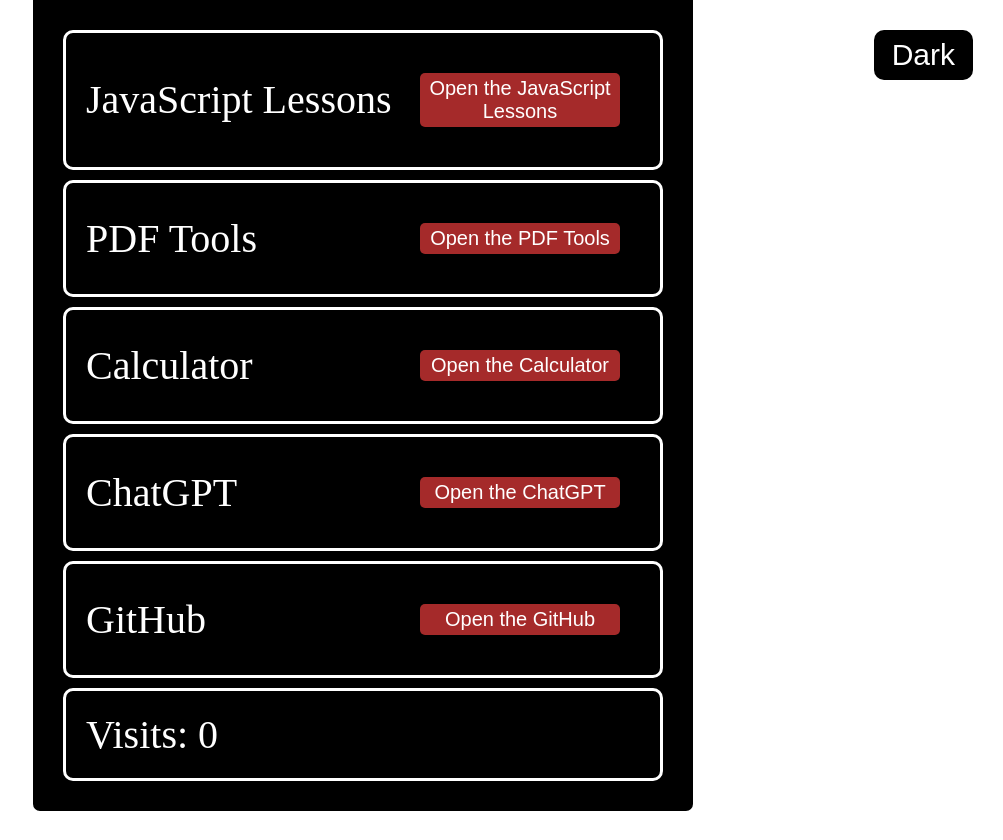
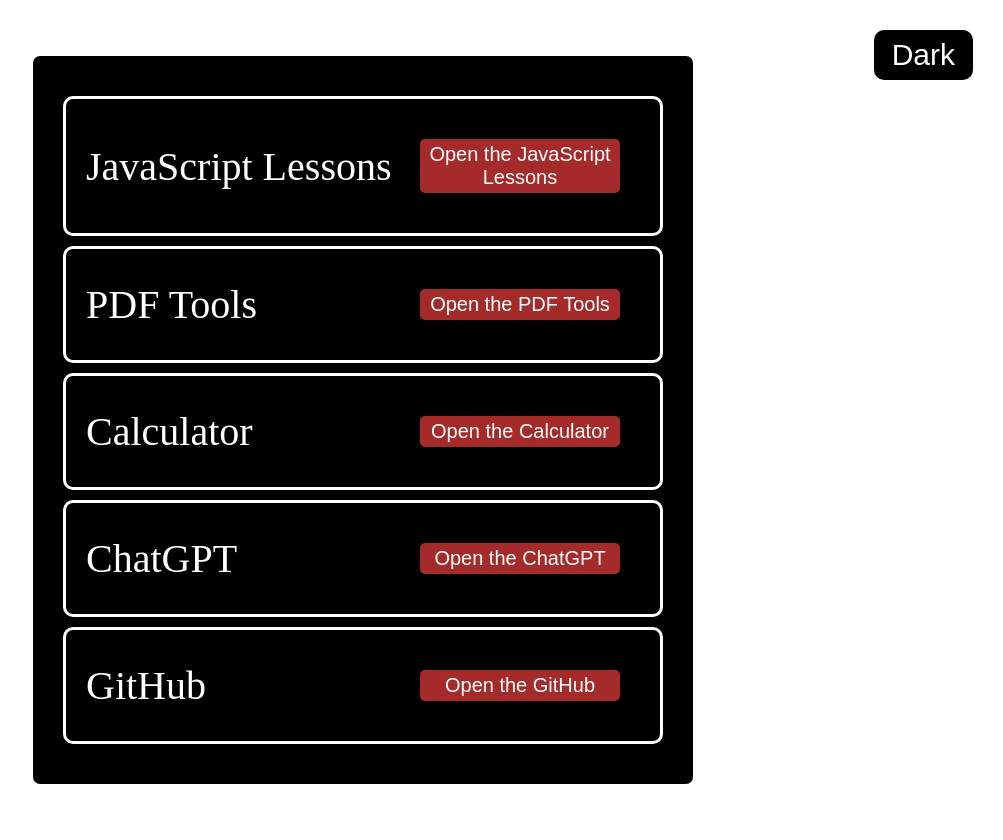
Before and after one commit to Sayed-Arsalan-Mahmudi/Sayed-Arsalan-Mahmudi.github.io, a plain HTML site: page index.html in a window 1280 px wide. Shown: the whole page, without its empty margins (277-1280 px from the left). Before the commit the page ends 814 px from the top, so only its background shows below. Drawn offline with Linux system fonts and the light colour scheme.

Commit message:
Visitor Counter system has been removed.

```diff
--- a/index.html
+++ b/index.html
@@ -36,12 +36,6 @@
             <p class="firstDivP">GitHub</p>
             <a href="https://www.github.com/Sayed-Arsalan-Mahmudi" target="_blank" rel="noopener noreferrer"><button id="firstDivButton" class="firstDivButton" title="GitHub">Open the GitHub</button></a>
         </div>
-
-        <div>
-            <span id="counter">
-                Visits: 0
-            </span>
-        </div>
     </div>
 
     <script src="script.js"></script>
--- a/script.js
+++ b/script.js
@@ -15,8 +15,3 @@ themeButton.addEventListener('click', function() { // typing codes for one tag.
         themeButton.textContent = 'Dark';
     }
 });
-
-
-counter++;
-localStorage.setItem('visits', counter);
-document.getElementById('counter').textContent = "Visits: " + counter;
--- a/style.css
+++ b/style.css
@@ -4,6 +4,7 @@ body {
     background-color: white;
     color: black;
     margin: 0;
+    padding: 20px;
     display: flex;
     justify-content: center;
     align-items: center;
```
